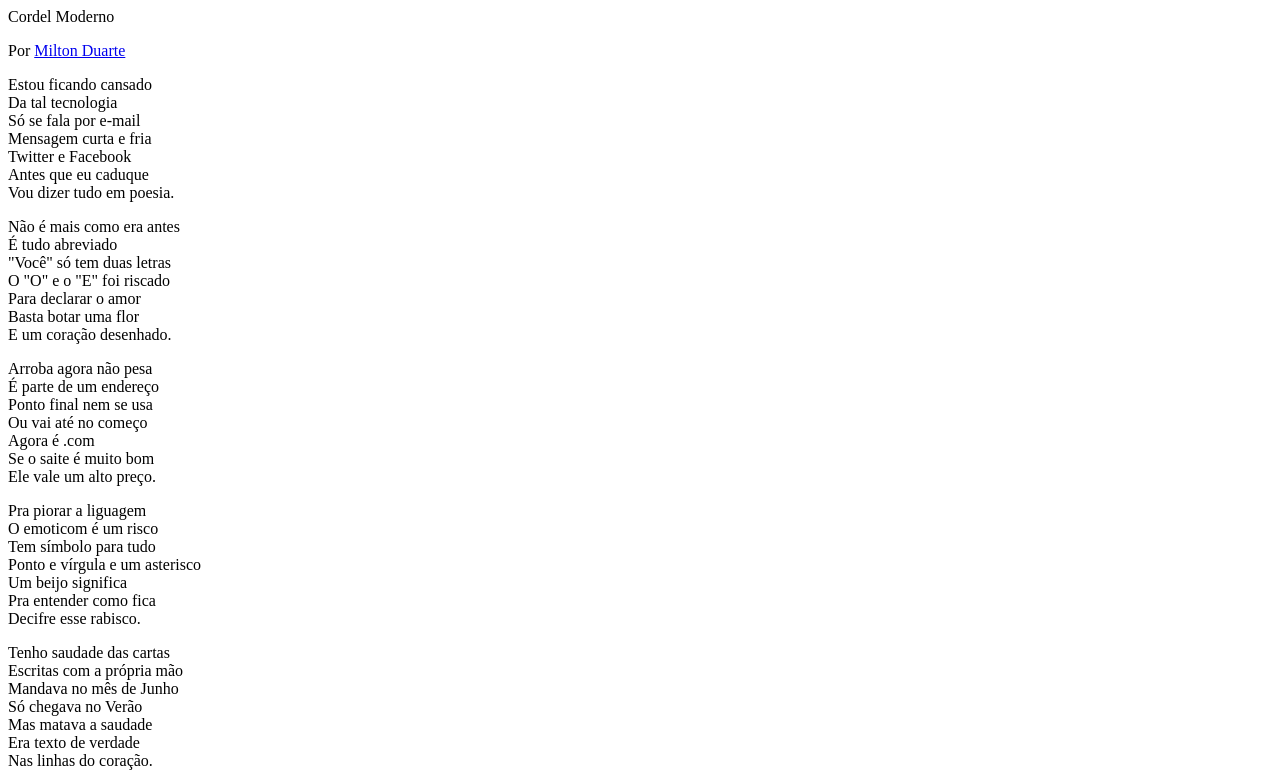
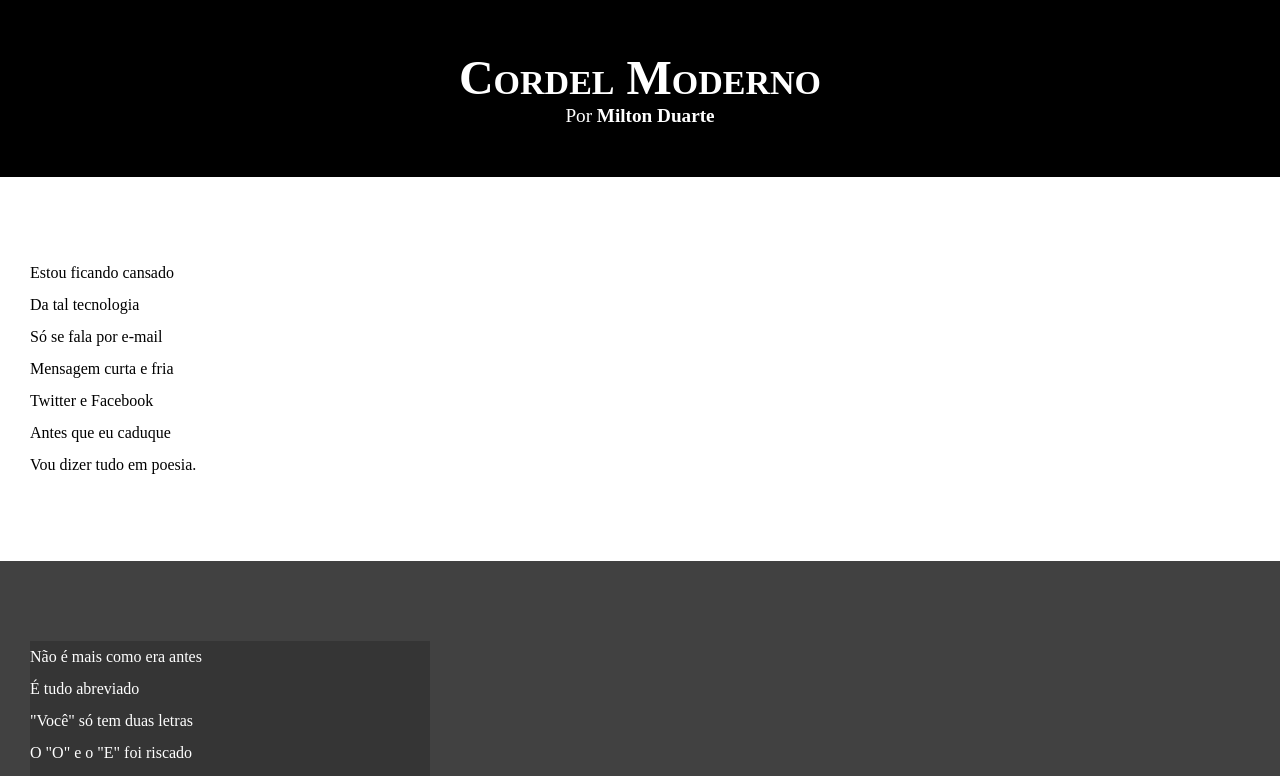
Before and after one commit to noegmoreira/meus_arquivos, a plain HTML site: page HTML_CSS/curso_em_video/Desafios/CordelModerno-CursoEmVideo/index.html in a window 1280 px wide. Shown: the top 776 px of the page. Drawn offline with Linux system fonts and the light colour scheme.

Commit message:
Atualizei o projeto

```diff
--- a/HTML_CSS/curso_em_video/Desafios/CordelModerno-CursoEmVideo/estilo/style.css
+++ b/HTML_CSS/curso_em_video/Desafios/CordelModerno-CursoEmVideo/estilo/style.css
@@ -1 +1,70 @@
-@charset UTF-8;
+@charset "UTF-8";
+
+* {
+        margin: 0;
+        padding: 0;
+}
+
+html,
+body {
+        min-height: 100vh;
+        background-color: darkgray;
+}
+
+header {
+        background-color: black;
+        color: white;
+        text-align: center;
+}
+
+header h1 {
+        font-size: 3em;
+        padding-top: 50px;
+        font-variant: small-caps;
+}
+
+header p {
+        padding-bottom: 50px;
+        font-size: 1.2em;
+}
+
+a {
+        color: white;
+        text-decoration: none;
+        font-weight: bolder;
+}
+
+a:hover {
+        color: rgb(0, 93, 146);
+        text-decoration: underline;
+        transition: ease-in-out 0.3s;
+}
+
+section {
+        padding-top: 10vh;
+        padding-bottom: 10vh;
+        line-height: 2em;
+        padding-left: 30px;
+}
+
+.normal {
+        background-color: white;
+        color: black;
+}
+
+.imagem {
+        background-color: rgb(65, 65, 65);
+        color: white;
+}
+
+.imagem > p {
+        width: 400px;
+        background-color: rgba(0, 0, 0, 0.185);
+}
+
+footer {
+        background-color: black;
+        color: white;
+        text-align: center;
+        padding: 20px;
+}
--- a/HTML_CSS/curso_em_video/Desafios/CordelModerno-CursoEmVideo/index.html
+++ b/HTML_CSS/curso_em_video/Desafios/CordelModerno-CursoEmVideo/index.html
@@ -10,12 +10,12 @@
 
 <body>
         <header>
-                Cordel Moderno
+                <h1>Cordel Moderno</h1>
                 <p>Por <a href="https://www.recantodasletras.com.br/poesias/3186743" , target="_blank">Milton Duarte</a>
                 </p>
         </header>
 
-        <section>
+        <section class="normal">
                 <p>
                         Estou ficando cansado <br>
                         Da tal tecnologia <br>
@@ -27,7 +27,7 @@
                 </p>
         </section>
 
-        <section>
+        <section class="imagem">
                 <p>
                         Não é mais como era antes <br>
                         É tudo abreviado <br>
@@ -40,7 +40,7 @@
         </section>
 
 
-        <section>
+        <section class="normal">
 
                 <p>
                         Arroba agora não pesa <br>
@@ -65,7 +65,7 @@
 
 
 
-        <section>
+        <section class="imagem">
                 <p>
                         Tenho saudade das cartas <br>
                         Escritas com a própria mão <br>
@@ -79,7 +79,7 @@
 
 
 
-        <section>
+        <section class="normal">
                 <p>
                         Agora, escrevo e envio <br>
                         Chegando na mesma hora <br>
```
